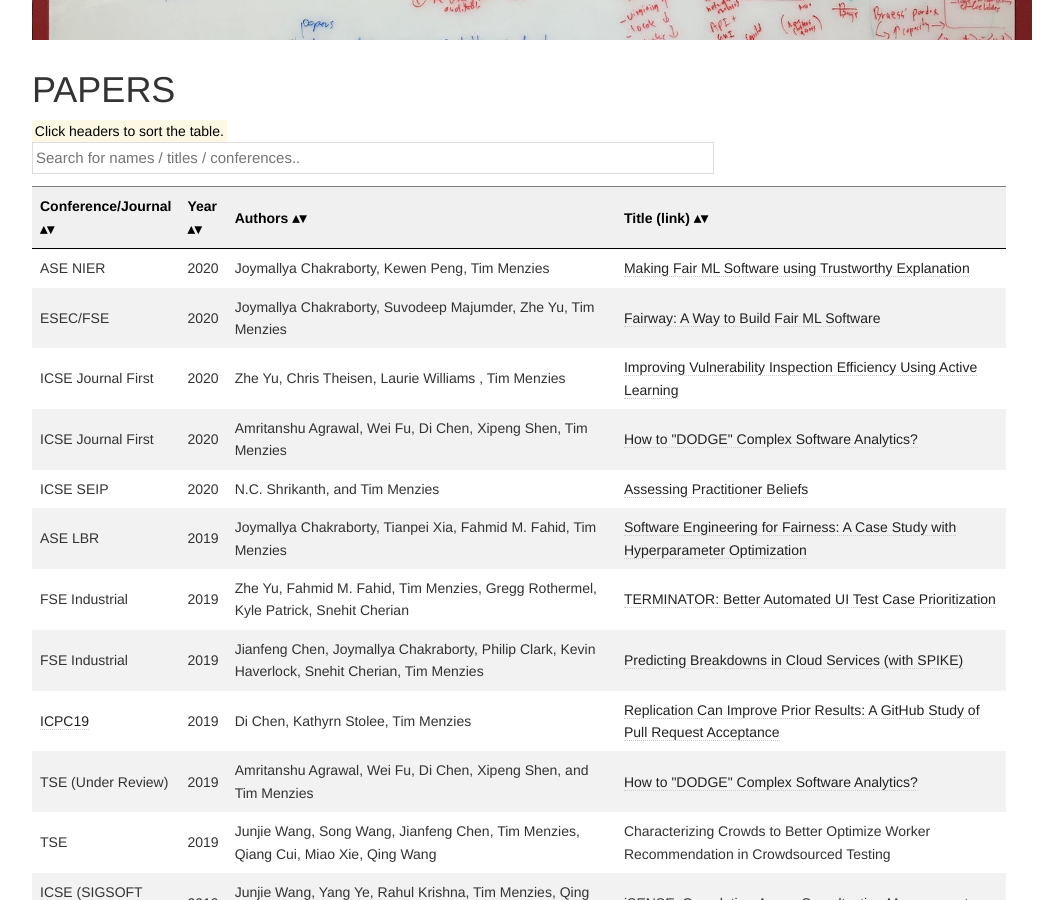
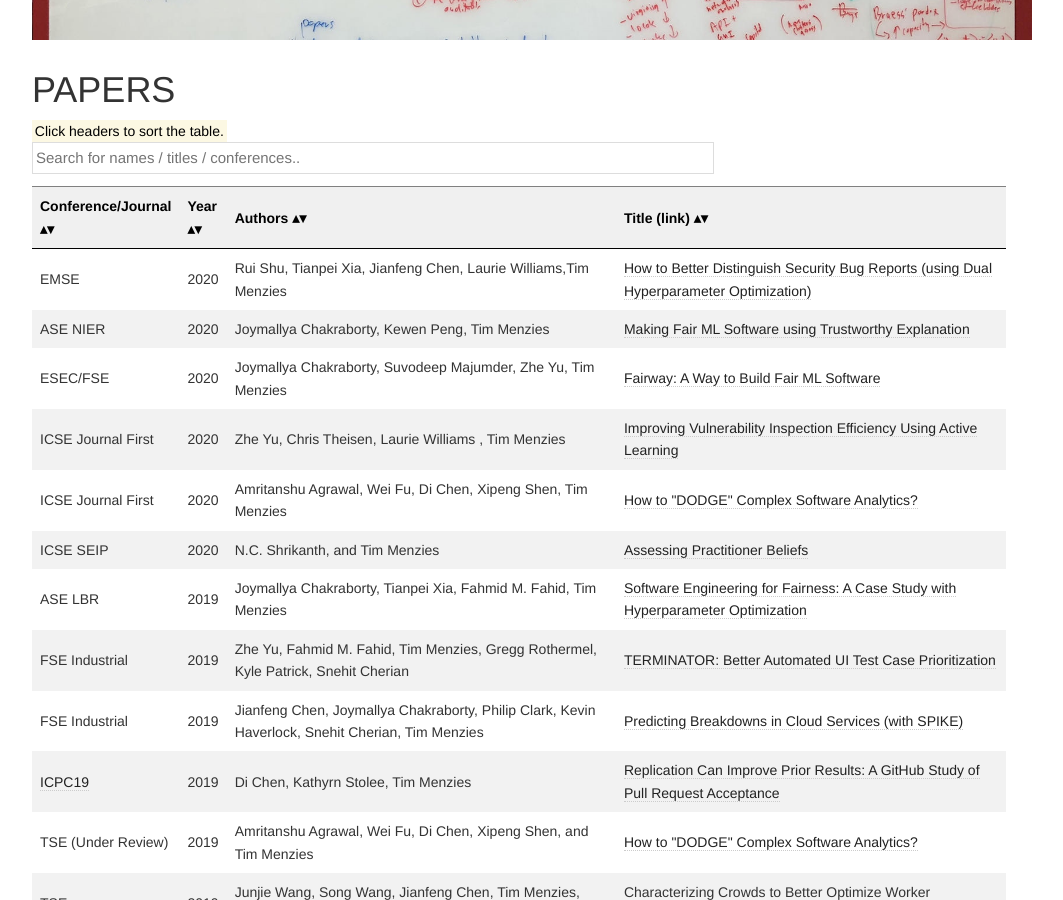
Before and after one commit to ai-se/ai-se.github.io, a Jekyll site: the page built from papers/index.html, in a window 1280 px wide and 900 px high, scrolled down 695 px. Shown: the whole window, without its empty margins (126-1189 px from the left). Built offline with Jekyll 4.4.1, drawn with Linux system fonts in a browser that asks for light colours.

Commit message:
Update index.html

```diff
--- a/papers/index.html
+++ b/papers/index.html
@@ -53,6 +53,15 @@
 		</tr>
 	</thead>
 	<tbody>
+		<tr>
+			<td>EMSE</td>
+			<td>2020</td>
+			<td>Rui Shu, Tianpei Xia, Jianfeng Chen, Laurie Williams,Tim Menzies</td>
+			<td><a href="https://arxiv.org/abs/1911.02476">
+					How to Better Distinguish Security Bug Reports (using Dual Hyperparameter Optimization)
+				</a></td>
+		</tr>
+
 		<tr>
 			<td>ASE NIER</td>
 			<td>2020</td>
```
